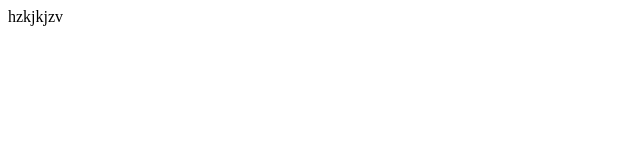
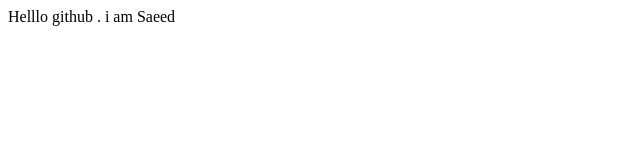
Before and after one commit to Saeed3477/test-1, a plain HTML site: page index.html in a window 1280 px wide. Shown: the whole page, without its empty margins (0-640 px from the left). Drawn offline with Linux system fonts and the light colour scheme.

Commit message:
test github

```diff
--- a/index.html
+++ b/index.html
@@ -4,7 +4,7 @@
 </head>
 <body>
 
-    hzkjkjzv
+    Helllo github . i am Saeed
 </body>
 
 </html>
```
